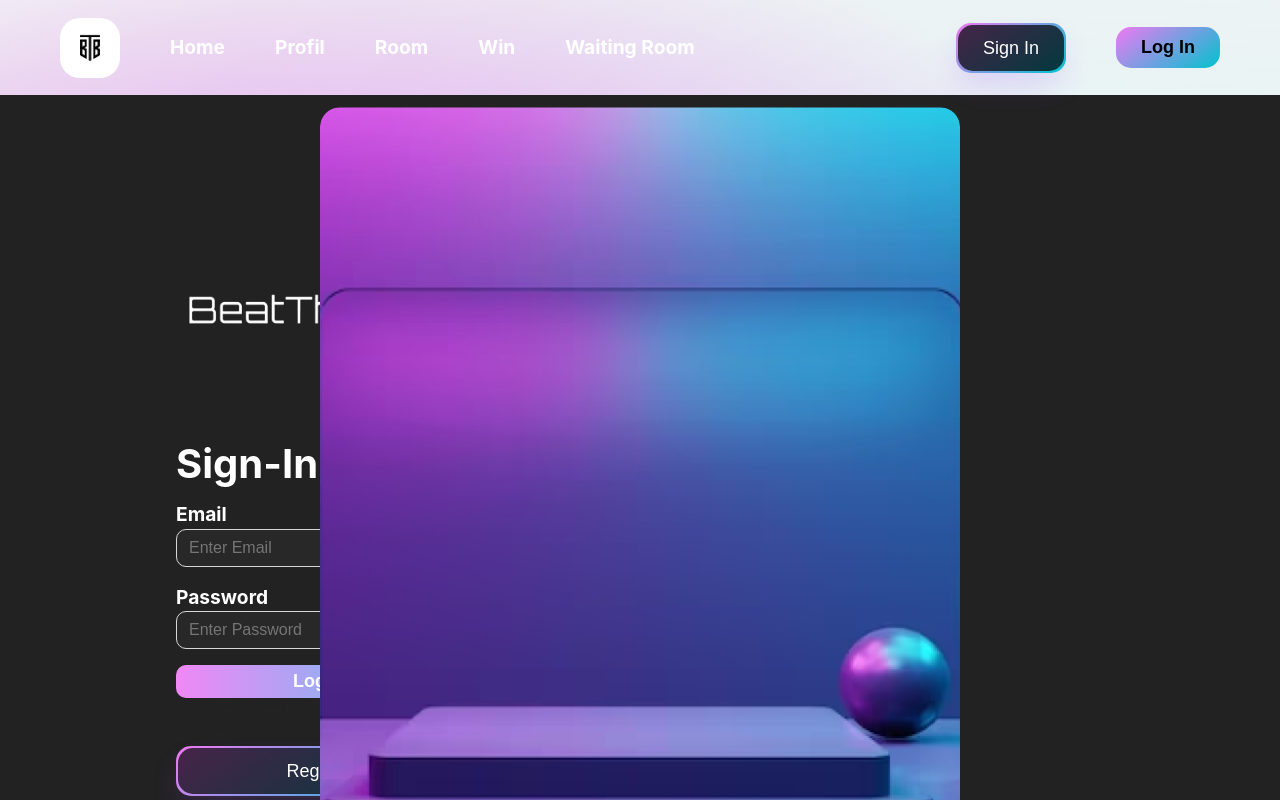
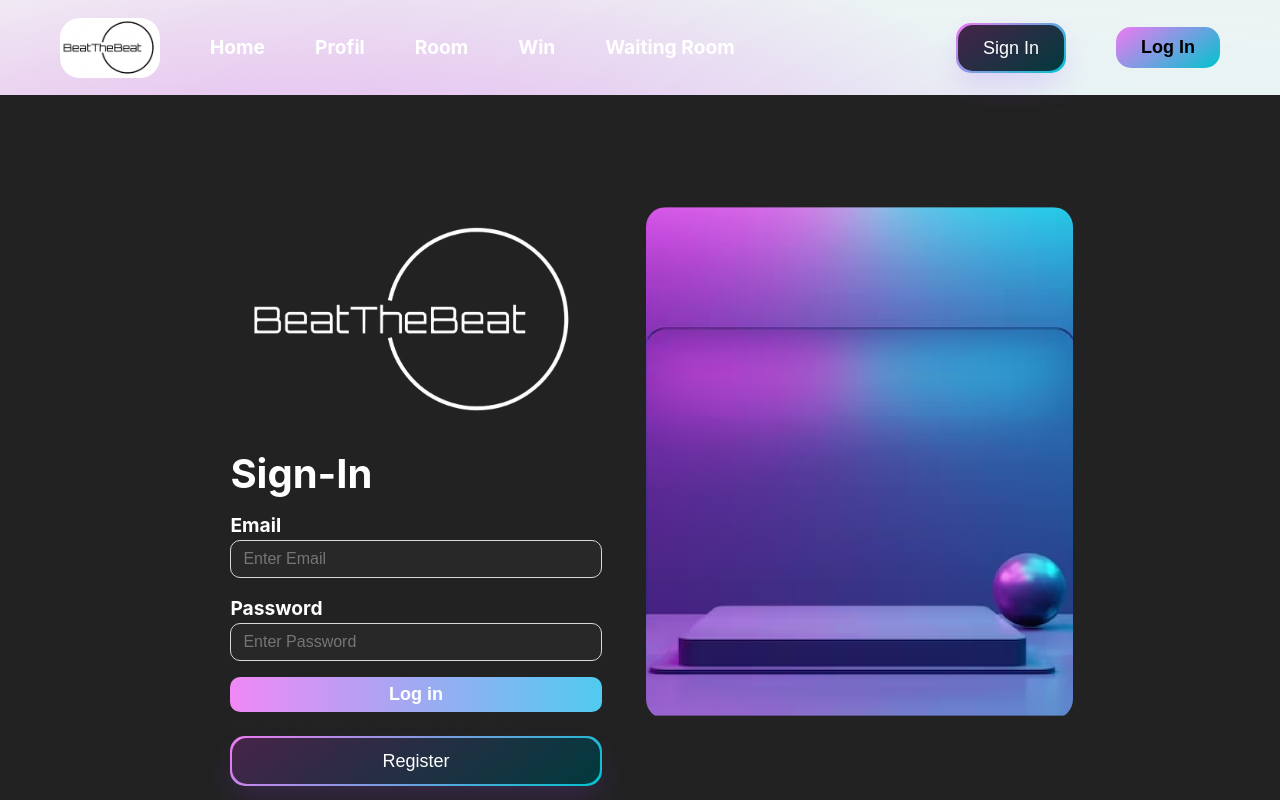
Before and after one commit to MoustaphaCamara/BeatTheBeat, a React (Vite) app in the folder BTB_front/: page /login in a window 1280 px wide. Built offline with nearby package versions, Linux system fonts and the light colour scheme.

Commit message:
merge log and home

```diff
--- a/BTB_front/src/components/NavBar/NavBar.jsx
+++ b/BTB_front/src/components/NavBar/NavBar.jsx
@@ -1,5 +1,5 @@
 import "./NavBar.scss";
-import logo from "../../assets/BTB logo.png";
+import logo from "../../assets/beatthe-transformed.png";
 import ButtonSignIn from "../ui/ButtonNavSignIn/ButtonSignIn";
 import ButtonLogIn from "../ui/ButtonNavLogIn/ButtonLogIn";
 import { NavLink } from "react-router-dom";
@@ -27,7 +27,9 @@ const NavBar = () => {
       </div>
 
       <div className="sideright">
-        <ButtonSignIn content="Sign In" />
+        <NavLink to="/register">
+          <ButtonSignIn content="Sign In" />
+        </NavLink>
         <NavLink to="/login">
           <ButtonLogIn content="Log In" />
         </NavLink>
--- a/BTB_front/src/components/NavBar/NavBar.scss
+++ b/BTB_front/src/components/NavBar/NavBar.scss
@@ -7,7 +7,7 @@ nav {
   padding: 10px 60px;
 }
 .sideleft > img {
-  width: 60px;
+  width: 100px;
   height: 60px;
   border-radius: 20px;
 }
--- a/BTB_front/src/page/Home/Home.jsx
+++ b/BTB_front/src/page/Home/Home.jsx
@@ -51,9 +51,9 @@ function Home() {
       {auth ? (
         <>
           <Banner />
-          <button className="btn btn-danger" onClick={handleLogout}>
+          {/* <button className="btn btn-danger" onClick={handleLogout}>
             Logout
-          </button>
+          </button> */}
           <div className="home_container">
             <div className="left_part">
               <CreateRoom />
@@ -67,11 +67,11 @@ function Home() {
       ) : (
         <>
           <Banner />
-          <h3>{message}</h3>
+          {/* <h3>{message}</h3>
 
           <Link to="/login" className="btn btn-primary">
             <h3>No auth : Login Now</h3>
-          </Link>
+          </Link> */}
           <div className="home_container">
             <div className="left_part">
               <CreateRoom />
--- a/BTB_front/src/page/Login/Login.scss
+++ b/BTB_front/src/page/Login/Login.scss
@@ -48,7 +48,7 @@ body,
 }
 
 .w-50 {
-  width: 50%;
+  width: 70%;
 }
 
 .mb-3 {
@@ -94,20 +94,20 @@ body,
   background-color: #f8f9fa;
 }
 
-/* existing styles ... */
-
 .login-container {
   display: flex;
   align-items: center;
   justify-content: center;
   width: 100%;
-  max-width: 1200px; /* you can adjust this value based on your design needs */
+  max-width: 1200px;
+  margin-left: 10%;
 }
 
 .login-image img {
-  max-width: 100%;
+  max-width: 74%;
   height: auto;
-  margin-left: -50%;
+  margin-top: -10%;
+  margin-left: -10%;
 }
 .signIn-button {
   align-items: center;
```
Also changed, not shown: BTB_front/src/assets/beatthe-transformed.png (added), BTB_front/src/page/Profil/Profil.jsx (indentation only).
